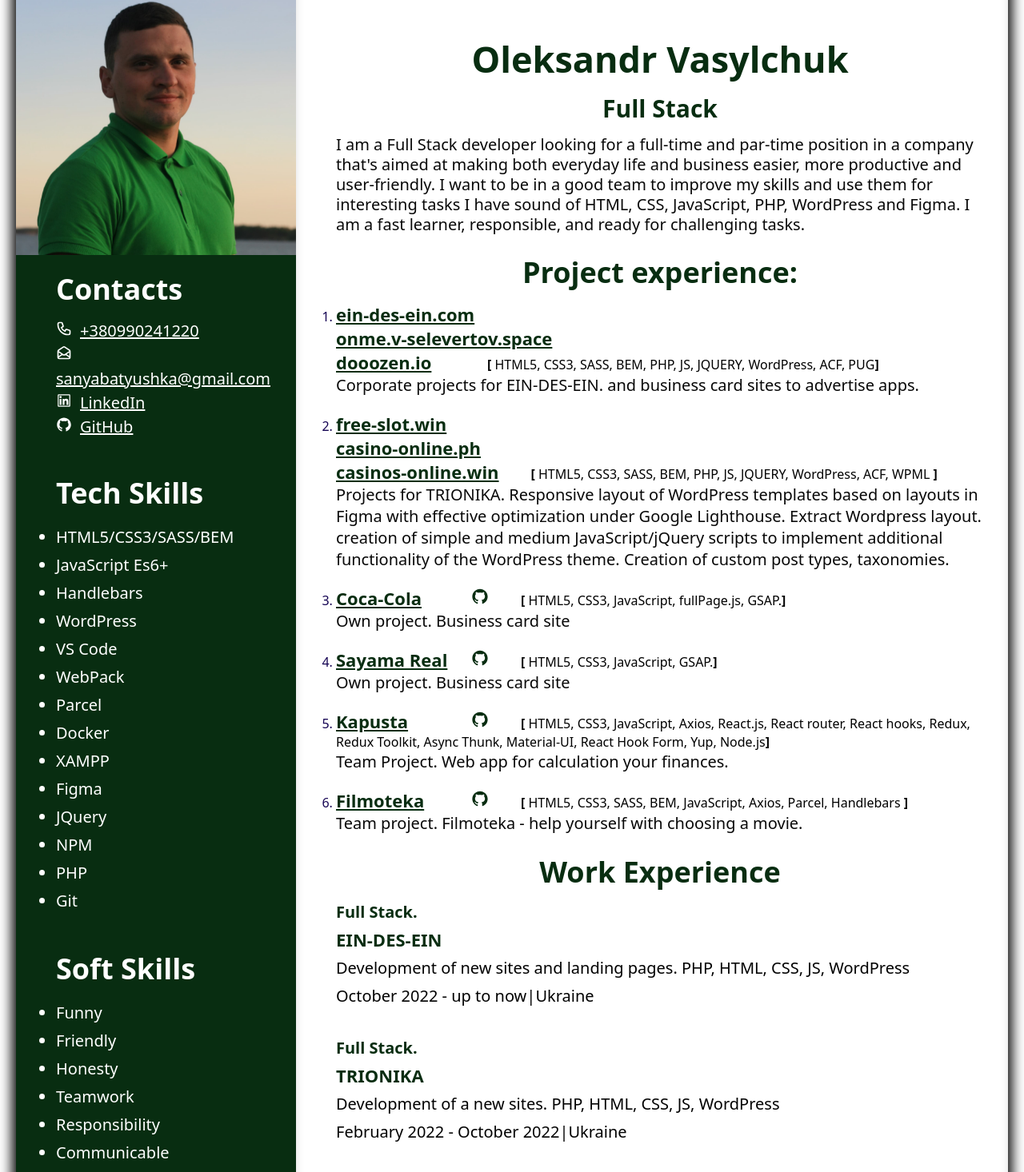
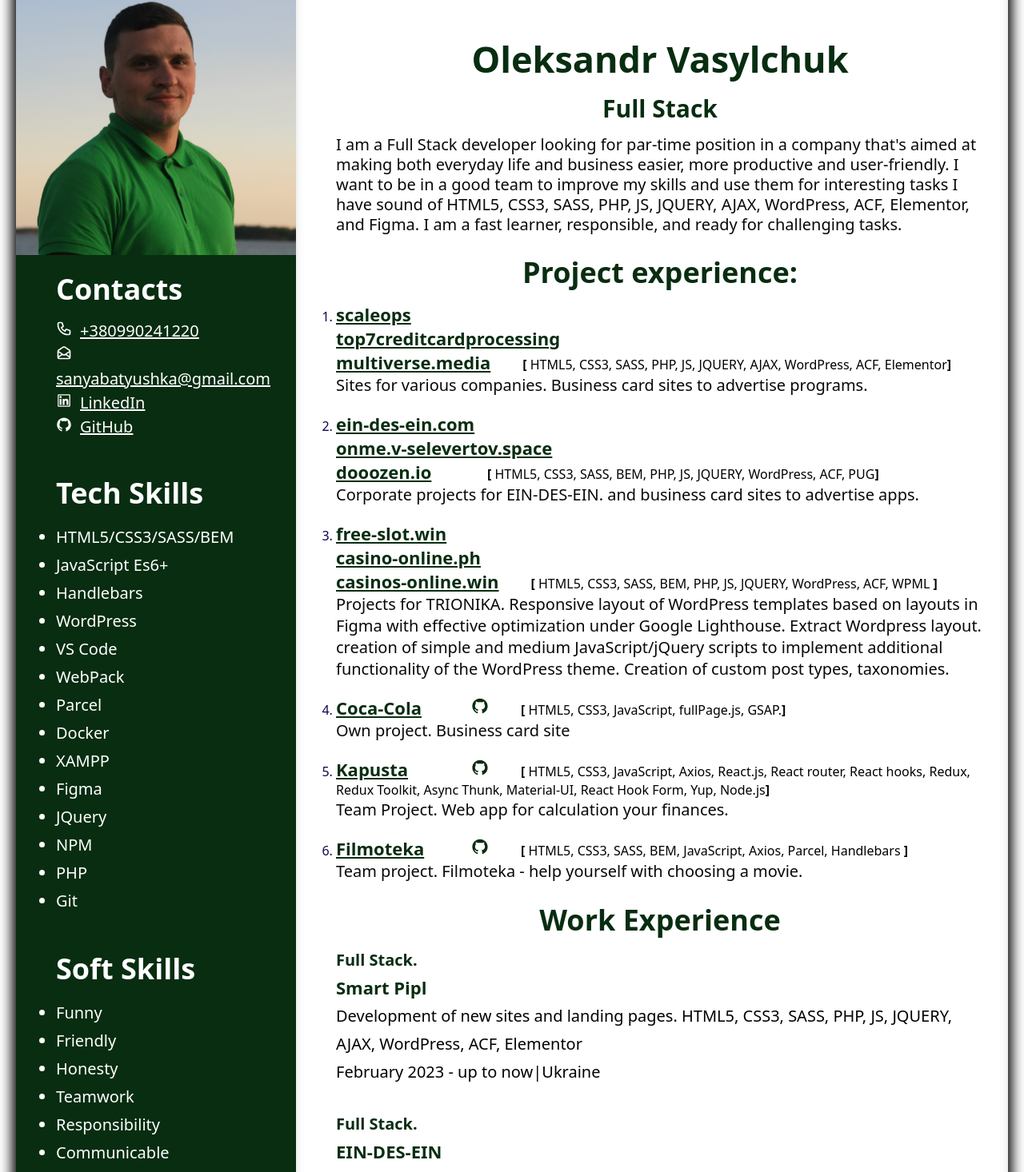
Before and after one commit to Vasylchuk-Oleksandr/oleksandr-vasylchuk-resume, a React (Create React App) app: page / in a window 1280 px wide. Shown: the part 41-1507 px from the top of the page at 80% size. Built offline with nearby package versions, Linux system fonts and the light colour scheme; a web font is replaced by a local one.

Commit message:
add work

```diff
--- a/src/Components/Absolute/Absolute.js
+++ b/src/Components/Absolute/Absolute.js
@@ -9,12 +9,13 @@
         <Name>Oleksandr Vasylchuk</Name>
         <Job>Full Stack</Job>
         <Target>
-          I am a Full Stack developer looking for a full-time and par-time
-          position in a company that's aimed at making both everyday life and
-          business easier, more productive and user-friendly. I want to be in a
-          good team to improve my skills and use them for interesting tasks I
-          have sound of HTML, CSS, JavaScript, PHP, WordPress and Figma. I am a
-          fast learner, responsible, and ready for challenging tasks.
+          I am a Full Stack developer looking for par-time position in a company
+          that's aimed at making both everyday life and business easier, more
+          productive and user-friendly. I want to be in a good team to improve
+          my skills and use them for interesting tasks I have sound of HTML5,
+          CSS3, SASS, PHP, JS, JQUERY, AJAX, WordPress, ACF, Elementor, and
+          Figma. I am a fast learner, responsible, and ready for challenging
+          tasks.
         </Target>
       </Column>
     </Absolute>
--- a/src/Components/Projects/Projects.js
+++ b/src/Components/Projects/Projects.js
@@ -5,6 +5,32 @@
 export default function Projects() {
   return (
     <List>
+      <Experience>
+        <div>
+          <div>
+            <Link target="_blank" href="https://scaleops.com/">
+              scaleops
+            </Link>
+          </div>
+          <Link
+            target="_blank"
+            href="https://www.top7creditcardprocessing.com/top-7-credit-card-processing-2023/">
+            top7creditcardprocessing
+          </Link>
+        </div>
+        <Link target="_blank" href="https://multiverse.media/">
+          multiverse.media
+        </Link>
+        <Name>
+          <Bold>[</Bold> HTML5, CSS3, SASS, PHP, JS, JQUERY, AJAX, WordPress,
+          ACF, Elementor
+          <Bold>]</Bold>
+        </Name>
+        <Submenu>
+          Sites for various companies. Business card sites to advertise
+          programs.
+        </Submenu>
+      </Experience>
       <Experience>
         <div>
           <Link target="_blank" href="https://ein-des-ein.com/">
@@ -72,22 +98,6 @@
         <Submenu>Own project. Business card site</Submenu>
       </Experience>
       <Experience>
-        <Link
-          target="_blank"
-          href="https://oleksandrvasylchuk.github.io/test-sayama/">
-          Sayama Real
-        </Link>
-        <Link
-          target="_blank"
-          href="https://github.com/OleksandrVasylchuk/test-sayama">
-          <AiFillGithub />
-        </Link>
-        <Name>
-          <Bold>[</Bold> HTML5, CSS3, JavaScript, GSAP.<Bold>]</Bold>
-        </Name>
-        <Submenu>Own project. Business card site</Submenu>
-      </Experience>
-      <Experience>
         <Link target="_blank" href="https://cabbage-project.netlify.app/">
           Kapusta
         </Link>
@@ -103,65 +113,7 @@
         </Name>
         <Submenu>Team Project. Web app for calculation your finances.</Submenu>
       </Experience>
-      {/* <Experience>
-        <Link target="_blank" href="https://sanya-phonebook.netlify.app/">
-          Phonebook
-        </Link>
-        <Link
-          target="_blank"
-          href="https://github.com/OleksandrVasylchuk/goit-react-hw-08-phonebook">
-          <AiFillGithub />
-        </Link>
-        <Name>
-          <Bold>[</Bold> HTML5, CSS3, JavaScript, React<Bold>]</Bold>
-        </Name>
-        <Submenu>
-          Own project. An application for storing contacts, that has
-          registration feature and can work with private collections of
-          contacts. Contacts are stored on the separate backend. The app is
-          written using React. State management is done using Redux. The app
-          consists of several pages. Routing is implemented.
-        </Submenu>
-      </Experience> */}
-      {/* <Experience>
-        <Link target="_blank" href="https://sanyabatyushka-movies.netlify.app/">
-          Movies
-        </Link>
-        <Link
-          target="_blank"
-          href="https://github.com/OleksandrVasylchuk/goit-react-hw-05-movies">
-          <AiFillGithub />
-        </Link>
-        <Name>
-          <Bold>[</Bold> HTML5, CSS3, JavaScript, Axios, React.js, React router,
-          React hooks<Bold>]</Bold>
-        </Name>
-        <Submenu>
-          Own project. A movie finder application with the ability to view movie
-          information, cast and reviews. Routing is implemented. For the backend
-          is using themoviedb.org API. Asynchronous JavaScript code loading is
-          added.
-        </Submenu>
-      </Experience> */}
-      {/* <Experience>
-        <Link
-          target="_blank"
-          href="https://oleksandrvasylchuk.github.io/goit-react-hw-04-hooks-images/">
-          Image Finder
-        </Link>
-        <Link
-          target="_blank"
-          href="https://github.com/OleksandrVasylchuk/goit-react-hw-04-hooks-images">
-          <AiFillGithub />
-        </Link>
-        <Name>
-          <Bold>[</Bold> HTML5, CSS3, JavaScript, Axios<Bold>]</Bold>
-        </Name>
-        <Submenu>
-          Own project. An image finder application with the ability to view
-          images on a modal window. For the backend is using pixabay.com API
-        </Submenu>
-      </Experience> */}
+
       <Experience>
         <Link
           target="_blank"
--- a/src/Components/Work/Work.js
+++ b/src/Components/Work/Work.js
@@ -17,13 +17,27 @@
         <Time>
           <Company>Full Stack.</Company>
         </Time>
+        <About>Smart Pipl</About>
+        <Time>
+          Development of new sites and landing pages. HTML5, CSS3, SASS, PHP,
+          JS, JQUERY, AJAX, WordPress, ACF, Elementor
+        </Time>
+        <Time>
+          <About></About>February 2023 - up to now<Divider>|</Divider>
+          Ukraine
+        </Time>
+      </Organisation>
+      <Organisation>
+        <Time>
+          <Company>Full Stack.</Company>
+        </Time>
         <About>EIN-DES-EIN </About>
         <Time>
           Development of new sites and landing pages. PHP, HTML, CSS, JS,
           WordPress
         </Time>
         <Time>
-          <About></About>October 2022 - up to now<Divider>|</Divider>
+          <About></About>October 2022 - February 2023<Divider>|</Divider>
           Ukraine
         </Time>
         {/*
```
